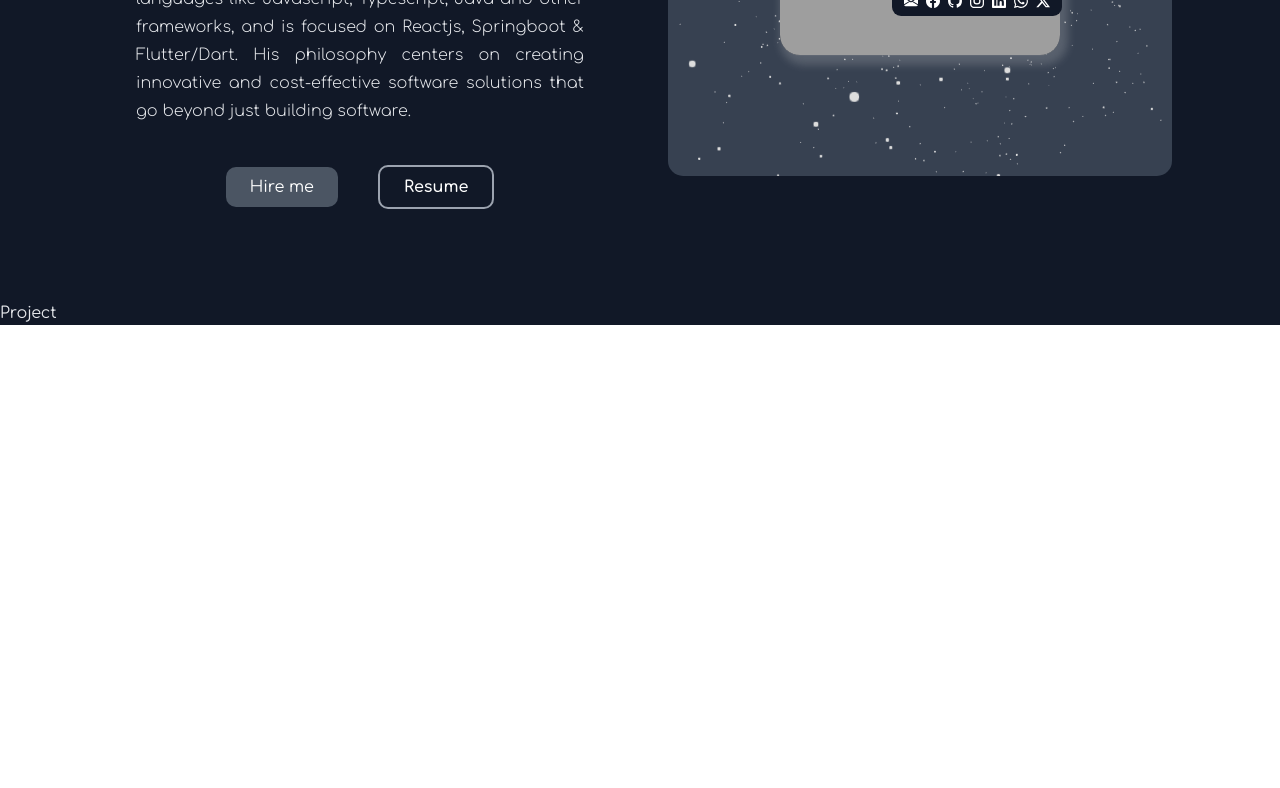
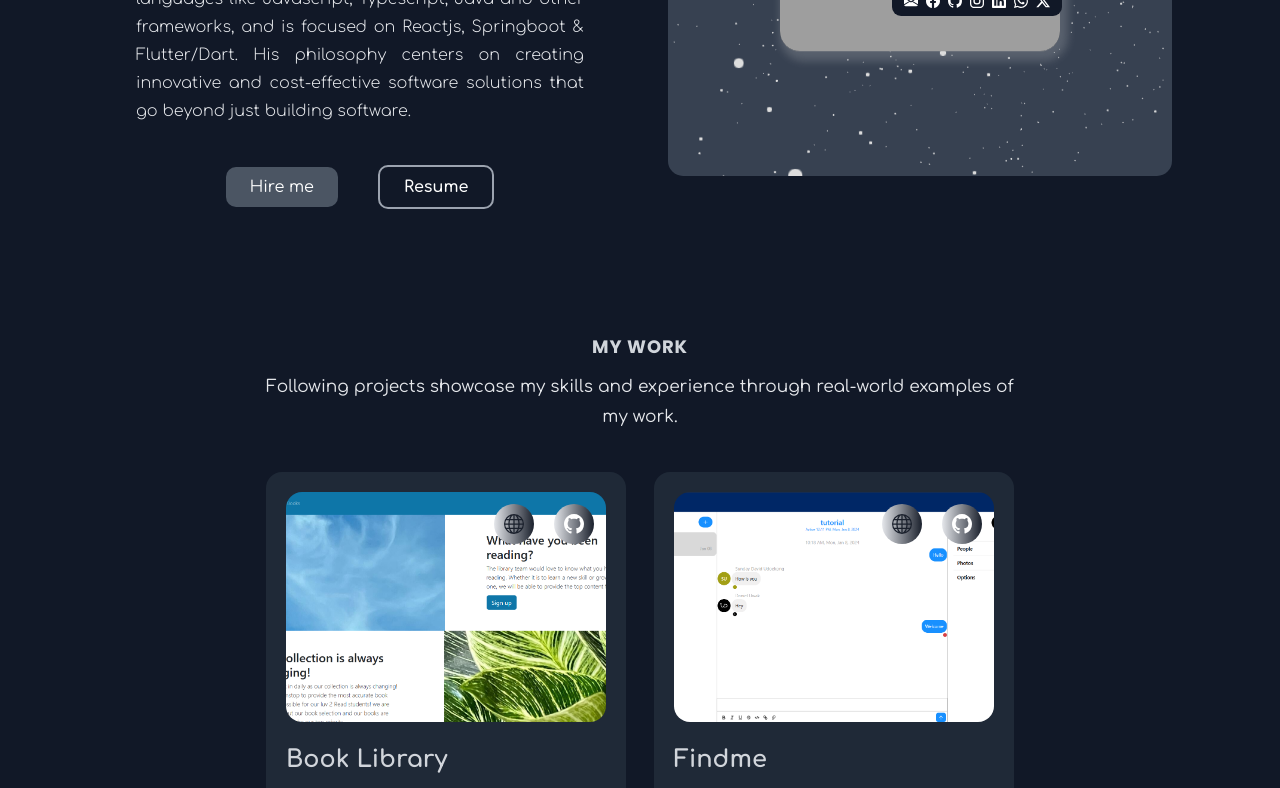
Before and after one commit to sundayjava/my-portfolio, a React (Vite) app: page / in a window 1280 px wide. Shown: the part 499-1287 px from the top of the page. Before the commit the page ends 824 px from the top, so only its background shows below. Built offline with nearby package versions, Linux system fonts and the light colour scheme; grey boxes are pictures that could not be loaded.

Commit message:
third commit

```diff
--- a/src/assets/index.ts
+++ b/src/assets/index.ts
@@ -19,6 +19,7 @@ import goggl from "./business/goggl.png";
 import hoob from "./business/hoob.png";
 import portfolio from "./business/portfolio.png";
 import quote from "./business/quote.png";
+import globe from "./globe.svg"
 
 export {
   email,
@@ -29,6 +30,7 @@ export {
   wt,
   x,
   java,
+  globe,
   springboot,
   others,
   javascript,
--- a/src/components/Project.tsx
+++ b/src/components/Project.tsx
@@ -1,9 +1,98 @@
+import { motion } from "framer-motion";
+import { fadeIn, textVariant } from "../utils/motion";
+import { projects } from "../utils/constants";
+import { Tilt } from "react-tilt";
+import { gt, globe } from "../assets";
+
+const ProjectCard = (project: any, index: any) => {
+  const { name, description, tags, image, source_code_link } = project;
+
+  return (
+    <motion.div variants={fadeIn("right", "spring", 0.5 * index, 0.75)}>
+      <Tilt
+        options={{
+          max: 45,
+          scale: 1,
+          speed: 450,
+        }}
+        className=" dark:bg-gray-800 bg-gray-400 p-5 rounded-2xl sm:w-[360px] w-full"
+      >
+        <div className="relative w-full h-[230px]">
+          <img
+            src={image}
+            alt={name}
+            className="w-full h-full object-cover rounded-2xl"
+          />
+
+          <div className="absolute inset-0 flex justify-end m-3 card-img_hover gap-5">
+            <div
+              onClick={() => window.open(source_code_link, "_blank")}
+              className="black-gradient w-10 h-10 rounded-full hover:bg-green-700 justify-center flex items-center cursor-pointer"
+            >
+              <img
+                src={globe}
+                alt="github"
+                className="w-1/2 h-1/2 object-contain"
+              />
+            </div>
+            <div
+              onClick={() =>
+                window.open("https://github.com/sundayjava", "_blank")
+              }
+              className="black-gradient w-10 h-10 rounded-full justify-center flex items-center cursor-pointer"
+            >
+              <img
+                src={gt}
+                alt="github"
+                className="w-1/2 h-1/2 object-contain"
+              />
+            </div>
+          </div>
+        </div>
+
+        <div className="mt-5">
+          <h3 className="text-gray-800 dark:text-gray-300 font-bold text-[24px]">
+            {name}
+          </h3>
+          <p className="mt-2 text-secondary text-[14px]">{description}</p>
+        </div>
+
+        <div className="mt-4 flex flex-wrap justify-center items-center gap-2">
+          {tags.map((tag: any) => (
+            <p key={tag.name} className={`text-[14px] ${tag.color}`}>
+              #{tag.name}
+            </p>
+          ))}
+        </div>
+      </Tilt>
+    </motion.div>
+  );
+};
+
 const Project = () => {
   return (
-    <div>
-      Project
+    <div className="py-8 sm:px-28 xl:px-20 lg:px-24 flex flex-col items-center justify-center px-4 ">
+      <motion.div variants={textVariant("")}>
+        <p className="sm:text-[18px] text-[14px] dark:text-gray-300 text-gray-900 font-poppins font-bold uppercase tracking-wider">
+          My Work
+        </p>
+      </motion.div>
+      <div className="w-full flex justify-center">
+        <motion.p
+          variants={fadeIn("", "", 0.1, 1)}
+          className="mt-3 text-center text-[17px] max-w-3xl leading-[30px]"
+        >
+          Following projects showcase my skills and experience through
+          real-world examples of my work.
+        </motion.p>
+      </div>
+      <div className="mt-10 flex flex-wrap gap-7 justify-center items-center">
+        {projects.map((project, index) => (
+          <ProjectCard key={`project-${index}`} index={index} {...project} />
+        ))}
+      </div>
     </div>
-  )
-}
+  );
+};
 
-export default Project
+export default Project;
--- a/src/index.css
+++ b/src/index.css
@@ -6,7 +6,7 @@
 @tailwind utilities;
 
 * {
-  font-family: "Comfortaa","Poppins", sans-serif;
+  font-family: "Comfortaa", "Poppins", sans-serif;
   background-color: transparent;
   scroll-behavior: smooth;
 }
@@ -109,22 +109,97 @@ body::-webkit-scrollbar-thumb {
 }
 
 /*Hero Image Animation*/
-.img-anime{
+.img-anime {
   box-shadow: 4px 6px 8px 4px rgba(226, 226, 226, 0.2);
   animation: swing 5s infinite ease-in-out alternate;
 }
 
 @keyframes swing {
-  0%{
+  0% {
     transform: translateY(-25px);
   }
-  /* 30%{
-    transform: translateY(0px);
-  }
-  70%{
-    transform: translateY(20px);
-  } */
-  100%{
+  100% {
     transform: translateY(25px);
   }
 }
+
+.hash-span {
+  margin-top: -100px;
+  padding-bottom: 100px;
+  display: block;
+}
+
+.black-gradient {
+  background: #1a202c; /* fallback for old browsers */
+  background: -webkit-linear-gradient(
+    to right,
+    #e5e7eb,
+    #1a202c
+  ); /* Chrome 10-25, Safari 5.1-6 */
+  background: linear-gradient(
+    to right,
+    #e5e7eb,
+    #1a202c
+  ); /* W3C, IE 10+/ Edge, Firefox 16+, Chrome 26+, Opera 12+, Safari 7+ */
+}
+
+.green-text-gradient {
+  background: #0e107c; /* fallback for old browsers */
+  background: -webkit-linear-gradient(
+    to top,
+    #11998e,
+    #645203
+  ); /* Chrome 10-25, Safari 5.1-6 */
+  background: linear-gradient(
+    to top,
+    #11998e,
+    #0a2515
+  ); /* W3C, IE 10+/ Edge, Firefox 16+, Chrome 26+, Opera 12+, Safari 7+ */
+  -webkit-background-clip: text;
+  -webkit-text-fill-color: transparent;
+}
+
+.blue-text-gradient {
+  /* background: -webkit-linear-gradient(#eee, #333); */
+  background: #56ccf2; /* fallback for old browsers */
+  background: -webkit-linear-gradient(
+    to top,
+    #0b213f,
+    #567b88
+  ); /* Chrome 10-25, Safari 5.1-6 */
+  background: linear-gradient(
+    to top,
+    #546d8f,
+    #0e313d
+  ); /* W3C, IE 10+/ Edge, Firefox 16+, Chrome 26+, Opera 12+, Safari 7+ */
+  -webkit-background-clip: text;
+  -webkit-text-fill-color: transparent;
+}
+
+.pink-text-gradient {
+  background: #3d3c24; /* fallback for old browsers */
+  background: -webkit-linear-gradient(
+    to top,
+    #4b1134,
+    #335358
+  ); /* Chrome 10-25, Safari 5.1-6 */
+  background: linear-gradient(
+    to top,
+    #0f352d,
+    #2c1919
+  ); /* W3C, IE 10+/ Edge, Firefox 16+, Chrome 26+, Opera 12+, Safari 7+ */
+  -webkit-background-clip: text;
+  -webkit-text-fill-color: transparent;
+}
+
+/* canvas- styles */
+.canvas-loader {
+  font-size: 10px;
+  width: 1em;
+  height: 1em;
+  border-radius: 50%;
+  position: relative;
+  text-indent: -9999em;
+  animation: mulShdSpin 1.1s infinite ease;
+  transform: translateZ(0);
+}
--- /dev/null
+++ b/src/utils/motion.ts
@@ -0,0 +1,88 @@
+export const textVariant = (delay:any) => {
+    return {
+      hidden: {
+        y: -50,
+        opacity: 0,
+      },
+      show: {
+        y: 0,
+        opacity: 1,
+        transition: {
+          type: "spring",
+          duration: 1.25,
+          delay: delay,
+        },
+      },
+    };
+  };
+
+  export const fadeIn = (direction:any, type:any, delay:any, duration:any) => {
+    return {
+      hidden: {
+        x: direction === "left" ? 100 : direction === "right" ? -100 : 0,
+        y: direction === "up" ? 100 : direction === "down" ? -100 : 0,
+        opacity: 0,
+      },
+      show: {
+        x: 0,
+        y: 0,
+        opacity: 1,
+        transition: {
+          type: type,
+          delay: delay,
+          duration: duration,
+          ease: "easeOut",
+        },
+      },
+    };
+  };
+
+  export const zoomIn = (delay:any, duration:any) => {
+    return {
+      hidden: {
+        scale: 0,
+        opacity: 0,
+      },
+      show: {
+        scale: 1,
+        opacity: 1,
+        transition: {
+          type: "tween",
+          delay: delay,
+          duration: duration,
+          ease: "easeOut",
+        },
+      },
+    };
+  };
+
+  export const slideIn = (direction:any, type:any, delay:any, duration:any) => {
+    return {
+      hidden: {
+        x: direction === "left" ? "-100%" : direction === "right" ? "100%" : 0,
+        y: direction === "up" ? "100%" : direction === "down" ? "100%" : 0,
+      },
+      show: {
+        x: 0,
+        y: 0,
+        transition: {
+          type: type,
+          delay: delay,
+          duration: duration,
+          ease: "easeOut",
+        },
+      },
+    };
+  };
+
+  export const staggerContainer = (staggerChildren:any, delayChildren:any) => {
+    return {
+      hidden: {},
+      show: {
+        transition: {
+          staggerChildren: staggerChildren,
+          delayChildren: delayChildren || 0,
+        },
+      },
+    };
+  };
```
Also changed, not shown: src/utils/reuse.js (deleted, +0 -71 lines), src/assets/globe.svg (added).
